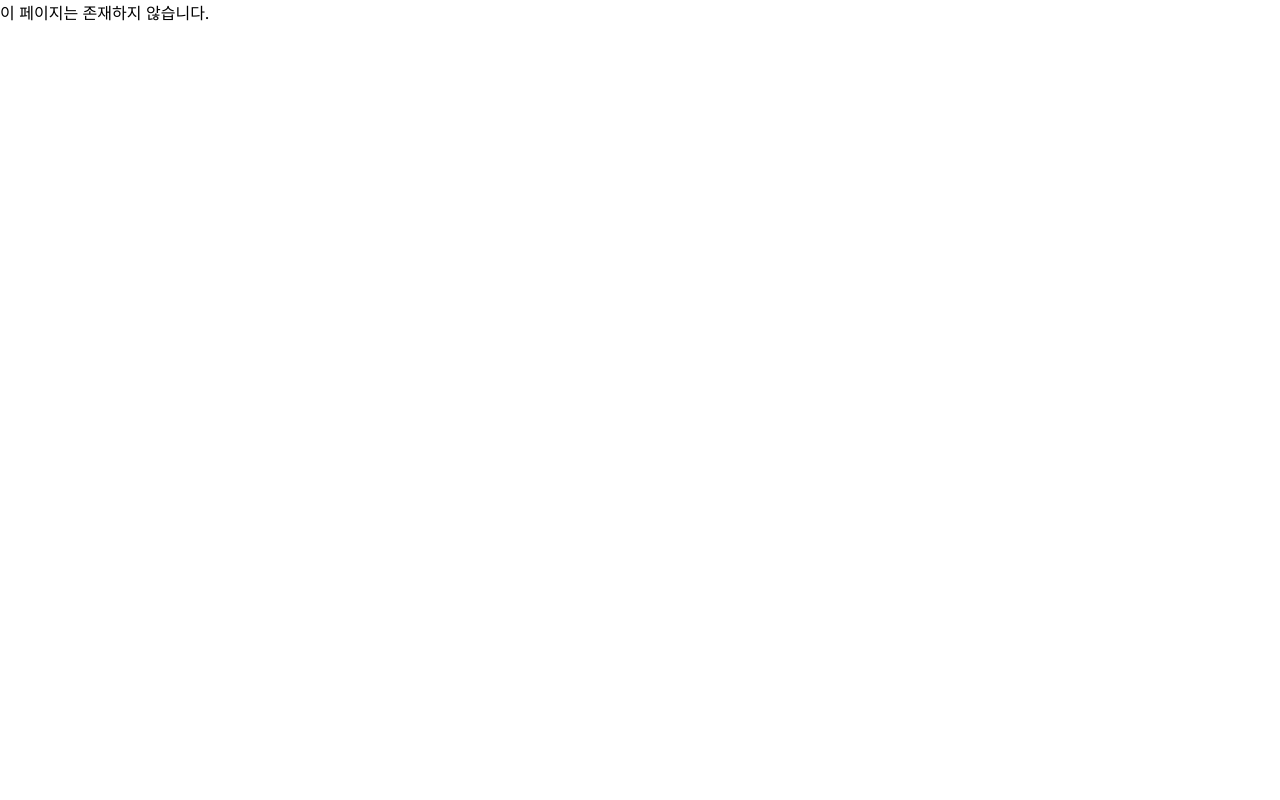
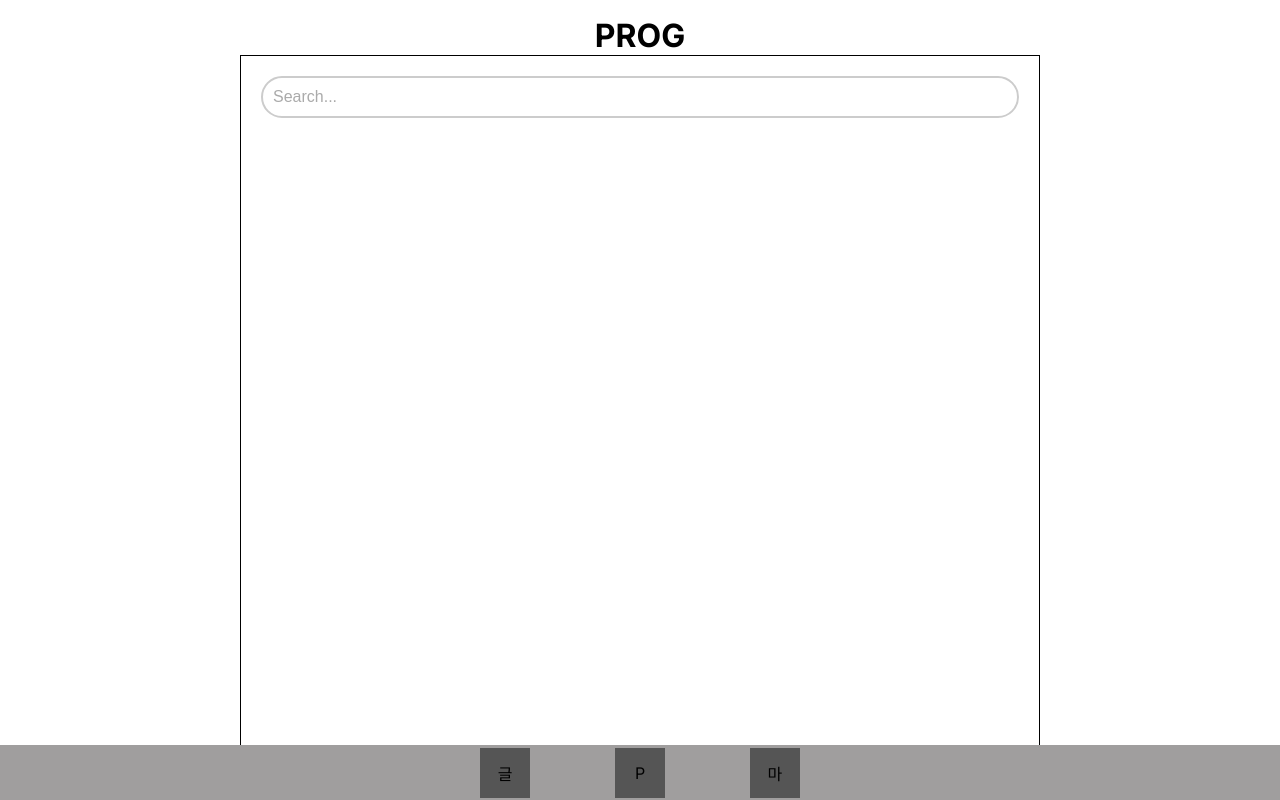
Before and after one commit to pr0-g/frontend, a Next.js app: page /home in a window 1280 px wide. Before the commit this address had no page. Built offline with nearby package versions, Linux system fonts and the light colour scheme.

Commit message:
add: 메인페이지 생성

```diff
--- /dev/null
+++ b/src/app/(afterLogin)/home/home.module.css
@@ -0,0 +1,39 @@
+.container {
+  display: flex;
+  flex-direction: column;
+  justify-content: flex-start;
+  align-items: center;
+
+  width: 100%;
+  height: 100vh;
+
+  background: #fff !important;
+
+  max-width: 76.8rem;
+  padding: 0;
+  margin: 0 auto;
+}
+
+.header {
+  text-align: center;
+  font-size: 2rem;
+  font-weight: bold;
+  margin-top: 1rem;
+}
+
+.content {
+  flex: 1;
+  display: flex;
+  flex-direction: column;
+  justify-content: flex-start;
+  align-items: center;
+
+  width: 100%;
+  max-width: 50rem;
+  margin: 0 auto;
+  box-sizing: border-box;
+
+  border: 1px solid black;
+
+  padding-bottom: 80px;
+}
--- /dev/null
+++ b/src/app/(afterLogin)/home/page.tsx
@@ -0,0 +1,17 @@
+import SearchTab from "../_components/SearchTab";
+import UnderNavigation from "../_components/UnderNavigation";
+import styles from "./home.module.css";
+
+export default function Home() {
+  return (
+    <>
+      <div className={styles.container}>
+        <div className={styles.header}>PROG</div>
+        <div className={styles.content}>
+          <SearchTab />
+        </div>
+      </div>
+      <UnderNavigation />
+    </>
+  );
+}
```
